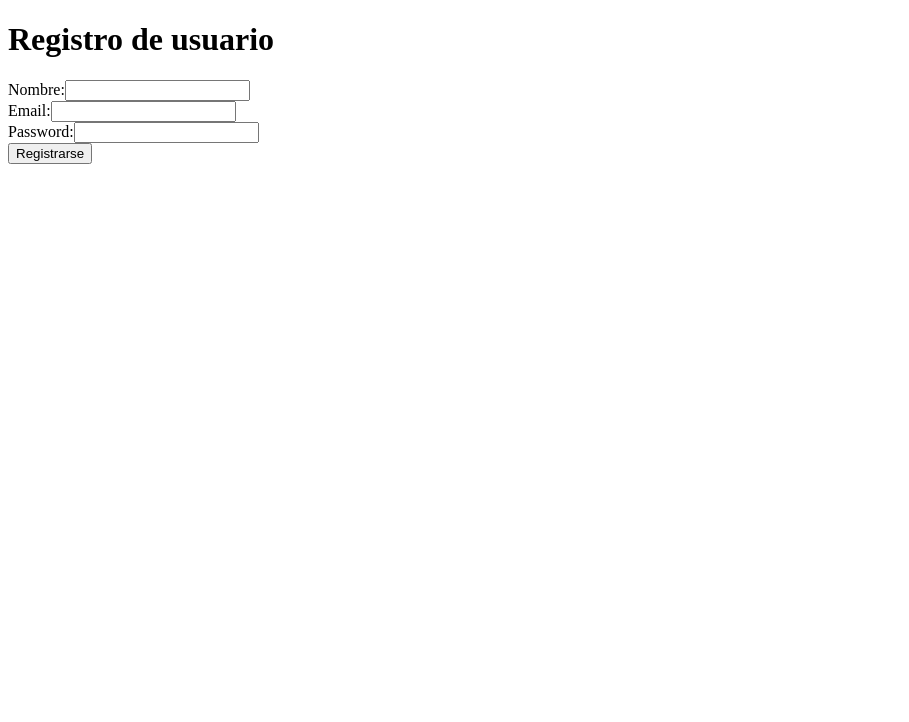
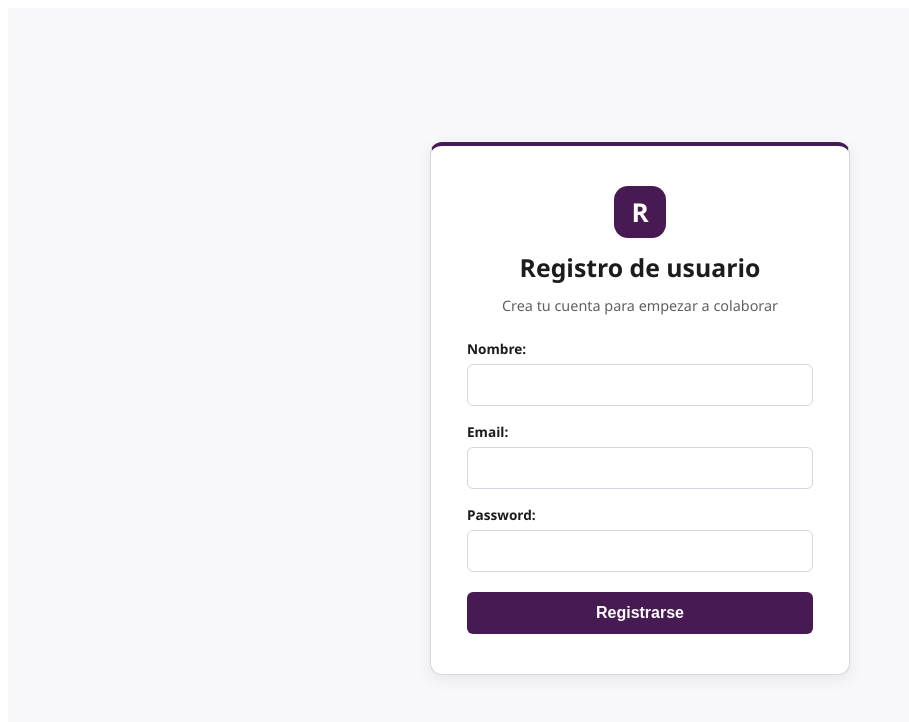
Before and after one commit to lautarodebiasi90-arch/UTN_BAN_FRON_SLACK, a React (Vite) app in the folder Frontend/: page /register in a window 1280 px wide. Shown: the top 722 px of the page, without its empty margins (0-909 px from the left). Built offline with nearby package versions, Linux system fonts and the light colour scheme; no server answers.

Commit message:
Clase n 26

```diff
--- /dev/null
+++ b/Frontend/src/screens/RegisterScreen/RegisterScreen.css
@@ -0,0 +1,188 @@
+/* ============================================
+   RegisterScreen - CSS nativo (mobile-first)
+   Estética tipo Slack · Color principal: #481A54
+   ============================================ */
+
+.register {
+  --register-primary: #481a54;
+  --register-primary-dark: #381241;
+  --register-primary-soft: #f3ecf6;
+  --register-focus-ring: rgba(72, 26, 84, 0.25);
+  --register-border: #d9d4de;
+  --register-text: #1d1c1d;
+  --register-text-muted: #616061;
+  --register-bg: #f8f8fa;
+  --register-card-bg: #ffffff;
+  --register-error: #8d1a2c;
+  --register-error-bg: #fcedee;
+  --register-success: #11604a;
+  --register-success-bg: #e6f6ef;
+
+  min-height: 100vh;
+  display: flex;
+  justify-content: center;
+  align-items: center;
+  padding: 24px 16px;
+  background-color: var(--register-bg);
+  font-family: 'Segoe UI', 'Helvetica Neue', Helvetica, Arial, sans-serif;
+  color: var(--register-text);
+  box-sizing: border-box;
+}
+
+.register *,
+.register *::before,
+.register *::after {
+  box-sizing: inherit;
+}
+
+/* ---- Tarjeta ---- */
+.register-card {
+  width: 100%;
+  max-width: 420px;
+  background-color: var(--register-card-bg);
+  border: 1px solid var(--register-border);
+  border-top: 4px solid var(--register-primary);
+  border-radius: 12px;
+  padding: 28px 20px;
+  box-shadow: 0 4px 16px rgba(29, 28, 29, 0.08);
+}
+
+.register-header {
+  display: flex;
+  flex-direction: column;
+  align-items: center;
+  text-align: center;
+  gap: 12px;
+  margin-bottom: 24px;
+}
+
+.register-logo {
+  width: 52px;
+  height: 52px;
+  border-radius: 14px;
+  background-color: var(--register-primary);
+  color: #ffffff;
+  font-size: 26px;
+  font-weight: 700;
+  display: flex;
+  align-items: center;
+  justify-content: center;
+  user-select: none;
+}
+
+.register-title {
+  margin: 0;
+  font-size: 1.4rem;
+  font-weight: 700;
+  color: var(--register-text);
+}
+
+.register-subtitle {
+  margin: 0;
+  font-size: 0.9rem;
+  color: var(--register-text-muted);
+}
+
+/* ---- Formulario ---- */
+.register-form {
+  display: flex;
+  flex-direction: column;
+  gap: 16px;
+}
+
+.register-field {
+  display: flex;
+  flex-direction: column;
+  gap: 6px;
+}
+
+.register-label {
+  font-size: 0.85rem;
+  font-weight: 600;
+  color: var(--register-text);
+}
+
+.register-input {
+  width: 100%;
+  padding: 11px 12px;
+  font-size: 1rem;
+  color: var(--register-text);
+  background-color: #ffffff;
+  border: 1px solid var(--register-border);
+  border-radius: 6px;
+  outline: none;
+  transition: border-color 0.15s ease, box-shadow 0.15s ease;
+}
+
+.register-input:hover {
+  border-color: #b3a8bf;
+}
+
+.register-input:focus {
+  border-color: var(--register-primary);
+  box-shadow: 0 0 0 4px var(--register-focus-ring);
+}
+
+/* ---- Mensajes ---- */
+.register-error,
+.register-success {
+  padding: 10px 12px;
+  border-radius: 6px;
+  font-size: 0.85rem;
+  line-height: 1.4;
+  text-align: center;
+}
+
+.register-error {
+  color: var(--register-error);
+  background-color: var(--register-error-bg);
+  border: 1px solid #f5b8bd;
+}
+
+.register-success {
+  color: var(--register-success);
+  background-color: var(--register-success-bg);
+  border: 1px solid #b7e2cf;
+}
+
+/* ---- Botón ---- */
+.register-btn {
+  margin-top: 4px;
+  padding: 12px 16px;
+  font-size: 1rem;
+  font-weight: 600;
+  color: #ffffff;
+  background-color: var(--register-primary);
+  border: none;
+  border-radius: 6px;
+  cursor: pointer;
+  transition: background-color 0.15s ease, transform 0.05s ease;
+}
+
+.register-btn:hover {
+  background-color: var(--register-primary-dark);
+}
+
+.register-btn:active {
+  transform: scale(0.99);
+}
+
+.register-btn:disabled {
+  background-color: #a98db3;
+  cursor: not-allowed;
+}
+
+/* ---- Responsive: pantallas más grandes ---- */
+@media (min-width: 480px) {
+  .register {
+    padding: 48px 24px;
+  }
+
+  .register-card {
+    padding: 40px 36px;
+  }
+
+  .register-title {
+    font-size: 1.55rem;
+  }
+}
--- a/Frontend/src/screens/RegisterScreen/RegisterScreen.jsx
+++ b/Frontend/src/screens/RegisterScreen/RegisterScreen.jsx
@@ -1,4 +1,5 @@
 import React from 'react'
+import './RegisterScreen.css'
 import useForm from '../../hooks/useForm'
 import useRequest from '../../hooks/useRequest'
 import { register } from '../../services/authService'
@@ -15,12 +16,18 @@ function RegisterScreen() {
   }
 
   return (
-    <div>
-      <h1>Registro de usuario</h1>
-      <form onSubmit={handleSubmit}>
-        <div>
-          <label htmlFor="name">Nombre:</label>
+    <div className='register'>
+      <div className='register-card'>
+        <header className='register-header'>
+          <div className='register-logo' aria-hidden='true'>R</div>
+          <h1 className='register-title'>Registro de usuario</h1>
+          <p className='register-subtitle'>Crea tu cuenta para empezar a colaborar</p>
+        </header>
+        <form className='register-form' onSubmit={handleSubmit}>
+          <div className='register-field'>
+            <label className='register-label' htmlFor="name">Nombre:</label>
             <input
+              className='register-input'
               name='name'
               id='name'
               type='text'
@@ -28,9 +35,10 @@ function RegisterScreen() {
               onChange={handleChangeInput}
             />
           </div>
-        <div>
-          <label htmlFor="email">Email:</label>
+          <div className='register-field'>
+            <label className='register-label' htmlFor="email">Email:</label>
             <input
+              className='register-input'
               name='email'
               id='email'
               type='email'
@@ -38,9 +46,10 @@ function RegisterScreen() {
               onChange={handleChangeInput}
             />
           </div>
-        <div>
-          <label htmlFor="password">Password:</label>
+          <div className='register-field'>
+            <label className='register-label' htmlFor="password">Password:</label>
             <input
+              className='register-input'
               name='password'
               id='password'
               type='password'
@@ -53,17 +62,18 @@ function RegisterScreen() {
             &&
             !loading
             &&
-          <span style={{ color: 'red' }}>{error}</span>
+            <span className='register-error'>{error}</span>
           }
           {
             loading
-            ? <button type='submit' disabled={true} >Cargando...</button>
-            : <button type='submit'>Registrarse</button>
+              ? <button className='register-btn' type='submit' disabled={true} >Cargando...</button>
+              : <button className='register-btn' type='submit'>Registrarse</button>
           }
           {
-          response && !loading && <span style={{ color: 'greenyellow' }}>Registro exitoso, revisa tu correo electronico para verificar la cuenta</span>
+            response && !loading && <span className='register-success'>Registro exitoso, revisa tu correo electronico para verificar la cuenta</span>
           }
         </form>
+      </div>
     </div>
   )
 }
```
Lines whose indentation alone changed are shown as unchanged.
